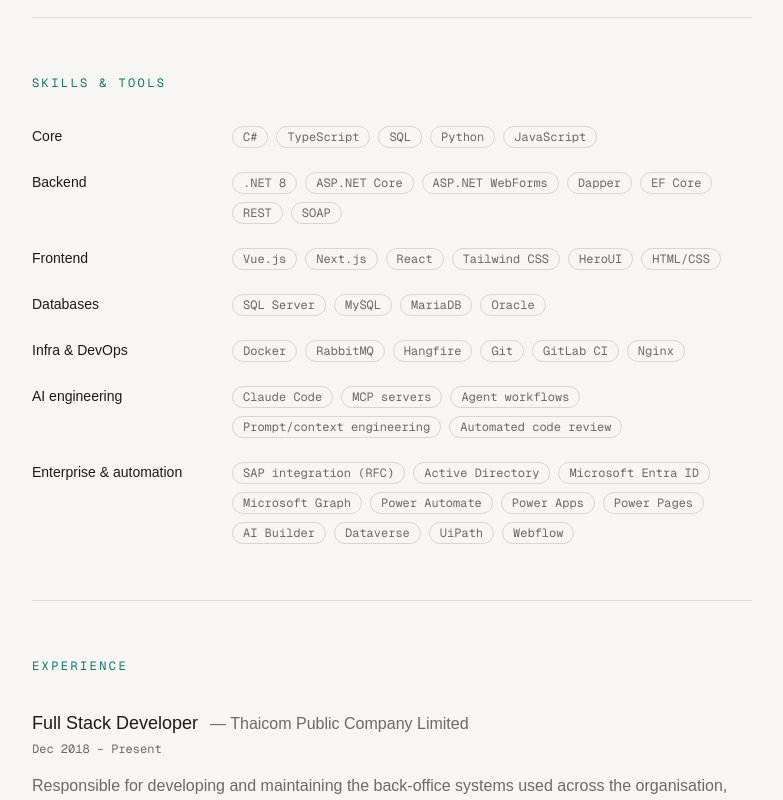
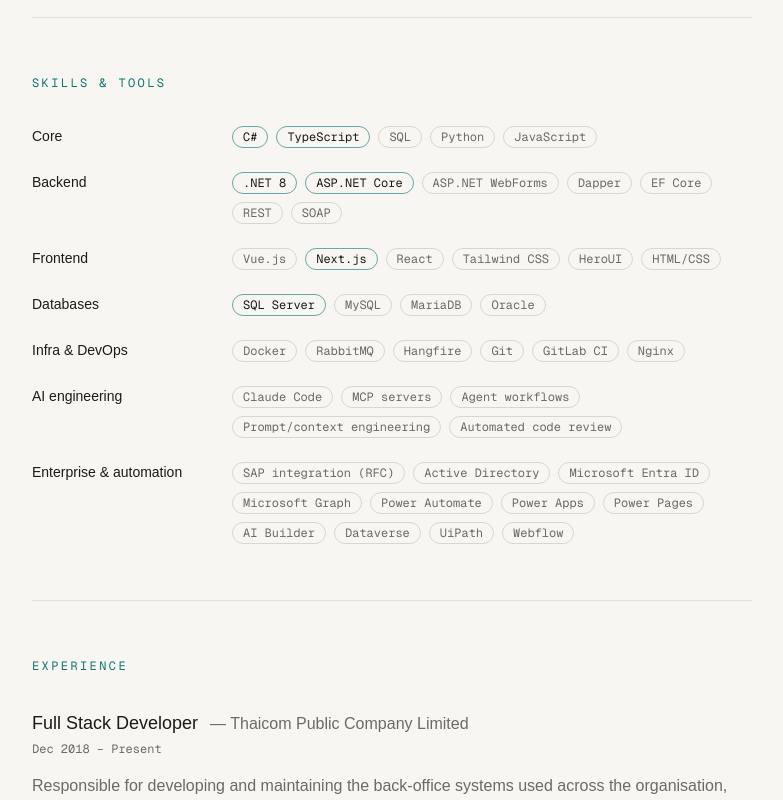
Before and after one commit to jerateep/jerateeps.dev, a Next.js app: page /en in a window 1280 px wide. Shown: the part 940-1740 px from the top of the page, without its empty margins (248-1031 px from the left). Built offline with nearby package versions, Linux system fonts and the light colour scheme; a web font is replaced by a local one.

Commit message:
style: give the six core skills visual weight
Forty-odd chips all at the same weight told a reader nothing about
where the depth is. The six that define the profile now carry an accent
border and full-strength text; everything else stays muted.

```diff
--- a/app/[lang]/page.tsx
+++ b/app/[lang]/page.tsx
@@ -26,9 +26,17 @@ function Section({
   );
 }
 
-function Tag({ children }: { children: React.ReactNode }) {
+const CORE = new Set<string>(profile.coreSkills);
+
+function Tag({ children }: { children: string }) {
+  // แกนหลักเด่นกว่าตัวอื่น ไม่งั้น 40+ chip น้ำหนักเท่ากันหมด จนกวาดตาแล้วจับไม่ได้ว่าถนัดอะไร
+  const core = CORE.has(children);
   return (
-    <li className="rounded-full border border-border px-2.5 py-0.5 font-mono text-xs text-muted">
+    <li
+      className={`rounded-full border px-2.5 py-0.5 font-mono text-xs ${
+        core ? "border-accent/60 text-fg" : "border-border text-muted"
+      }`}
+    >
       {children}
     </li>
   );
--- a/content/profile.ts
+++ b/content/profile.ts
@@ -770,6 +770,19 @@ export const profile = {
     },
   ] satisfies Practice[],
 
+  /**
+   * ทักษะแกนหลัก — หน้าเว็บจะเน้นให้เด่นกว่าตัวอื่น
+   * มี 40+ chip ถ้าน้ำหนักเท่ากันหมด คนกวาดตาแล้วจับไม่ได้ว่าถนัดอะไรจริง
+   */
+  coreSkills: [
+    "C#",
+    ".NET 8",
+    "ASP.NET Core",
+    "TypeScript",
+    "Next.js",
+    "SQL Server",
+  ],
+
   skills: [
     {
       title: { th: "หลัก", en: "Core" },
```
